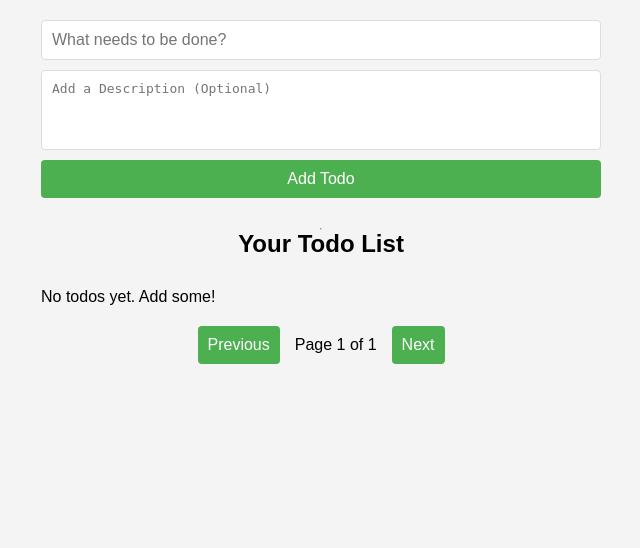
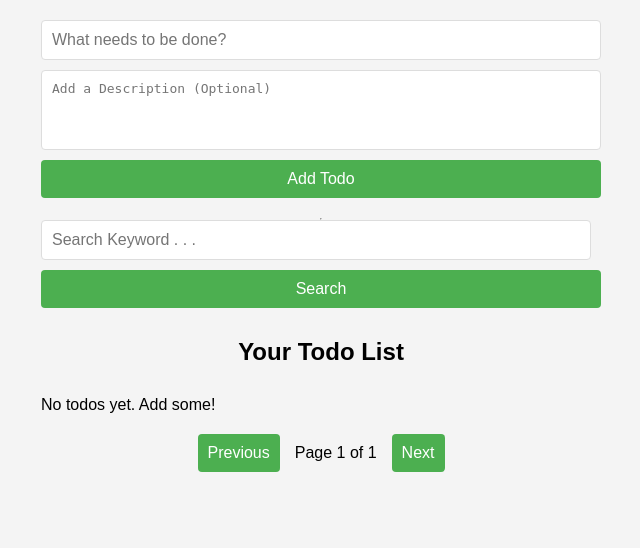
Before and after one commit to chaan32/FlaskProject_HW01, a Flask app: page / in a window 1280 px wide. Shown: the part 77-625 px from the top of the page, without its empty margins (319-959 px from the left). Run offline with Flask 3, Linux system fonts and the light colour scheme.

Commit message:
Search 구현 개발 완료 !! 아무 것도 없이 검색 누르면 모든 리스트가 검색되고, 키워드를 검색하면 포함되는 키워드가 모두 검색 된다.

```diff
--- a/WebSystem-HW1-21010314/app.py
+++ b/WebSystem-HW1-21010314/app.py
@@ -69,16 +69,7 @@ def edit_by_id(id):
     todo = Todo.query.get_or_404(id)
     if request.method == 'GET':
         return render_template('edit.html', todo=todo)
-    # elif request.method == 'POST':
-    #     data = request.form
-    #     edit_todo = Todo(
-    #         title=data['title'],
-    #         description=data['description']
-    #     )
-    #     edit_todo.id = id
-    #     db.session.add(edit_todo)
-    #     db.session.commit()
-    #     return redirect(url_for('index'))
+
     elif request.method == 'POST':
         data = request.form
         todo.title = data['title']
@@ -87,6 +78,17 @@ def edit_by_id(id):
         db.session.commit()
         return redirect(url_for('index'))
 
+@app.route('/search', methods=['GET'])
+def search():
+    data = request.args
+    print("search called")
+    word = data['word']
+    if not word:
+        return redirect(url_for('index'))
+    todos = Todo.query.filter(Todo.title.like(f'%{word}%')).all()
+    return render_template('index.html', todos=todos)
+
+
 with app.app_context():
     db.create_all()
 
--- a/WebSystem-HW1-21010314/static/style.css
+++ b/WebSystem-HW1-21010314/static/style.css
@@ -49,7 +49,7 @@ form {
     display: flex;
     flex-direction: column;
     width: 100%;
-    margin-bottom: 30px;
+    margin-bottom: 20px;
 }
 
 input[type="text"], textarea {
@@ -76,6 +76,36 @@ button {
 }
 
 button:hover {
+    background-color: #45a049;
+}
+
+/* 연구 폼 스타일 */
+.research-form {
+    display: flex;
+    width: 100%;
+    margin-bottom: 30px;
+}
+
+.research-form input[type="text"] {
+    flex-grow: 1;
+    padding: 10px;
+    margin-right: 10px;
+    border: 1px solid #ddd;
+    border-radius: 4px;
+    font-size: 1em;
+}
+
+.research-form button {
+    background-color: #4CAF50;
+    color: white;
+    padding: 10px;
+    border: none;
+    border-radius: 4px;
+    cursor: pointer;
+    font-size: 1em;
+}
+
+.research-form button:hover {
     background-color: #45a049;
 }
 
--- a/WebSystem-HW1-21010314/templates/edit.html
+++ b/WebSystem-HW1-21010314/templates/edit.html
@@ -25,7 +25,7 @@
 
         <!-- 돌아가기 링크 -->
         <div class="back-link">
-            <a href="/">Back to Todo List</a>
+            <a href="/">Home</a>
         </div>
     </main>
 
--- a/WebSystem-HW1-21010314/templates/index.html
+++ b/WebSystem-HW1-21010314/templates/index.html
@@ -16,12 +16,18 @@
         <!-- 할 일 추가 폼 -->
         <form method="post" action="/add">
             <input type="text" name="title" placeholder="What needs to be done?" required>
-            <!-- Description을 textarea로 변경 -->
             <textarea name="description" placeholder="Add a Description (Optional)" rows="2"></textarea>
             <button type="submit">Add Todo</button>
         </form>
 
         <hr>
+
+        <!-- 찾기 폼 (리스트 위로 이동) -->
+
+        <form method="get" action="/search" class="research-form">
+            <input type="text" name="word" placeholder="Search Keyword . . .">
+            <button type="submit">Search</button>
+        </form>
 
         <!-- 할 일 목록 -->
         <h2>Your Todo List</h2>
```
